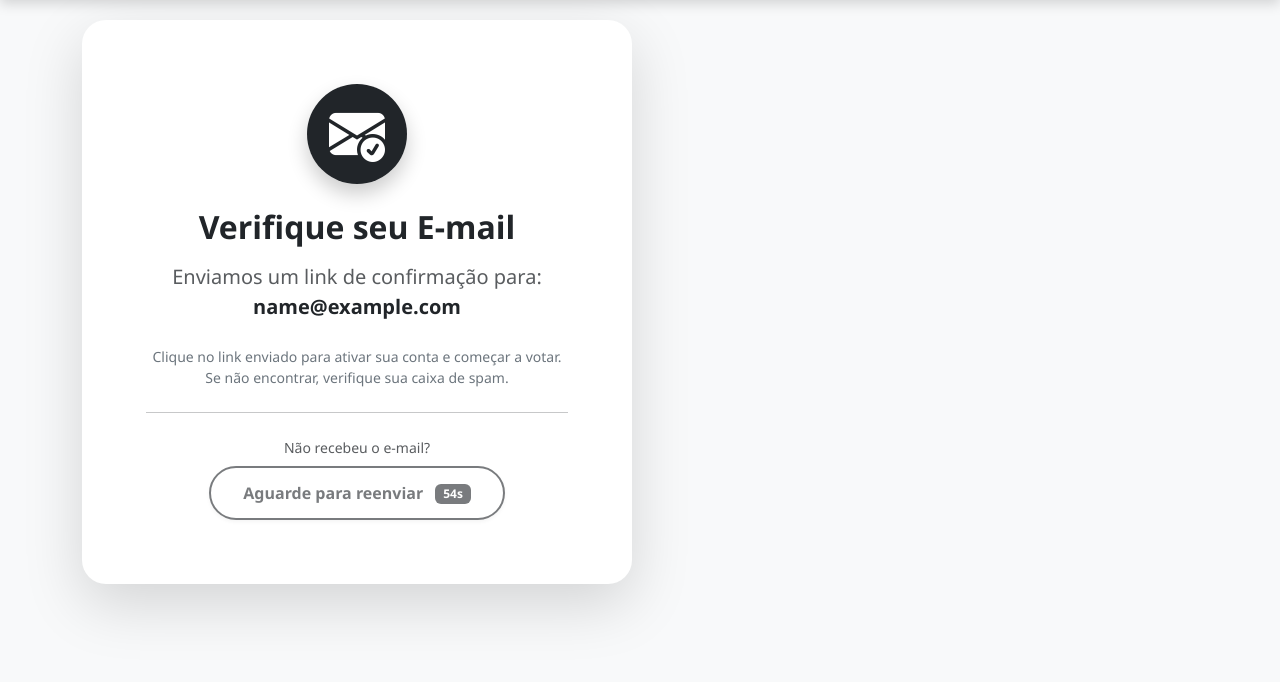
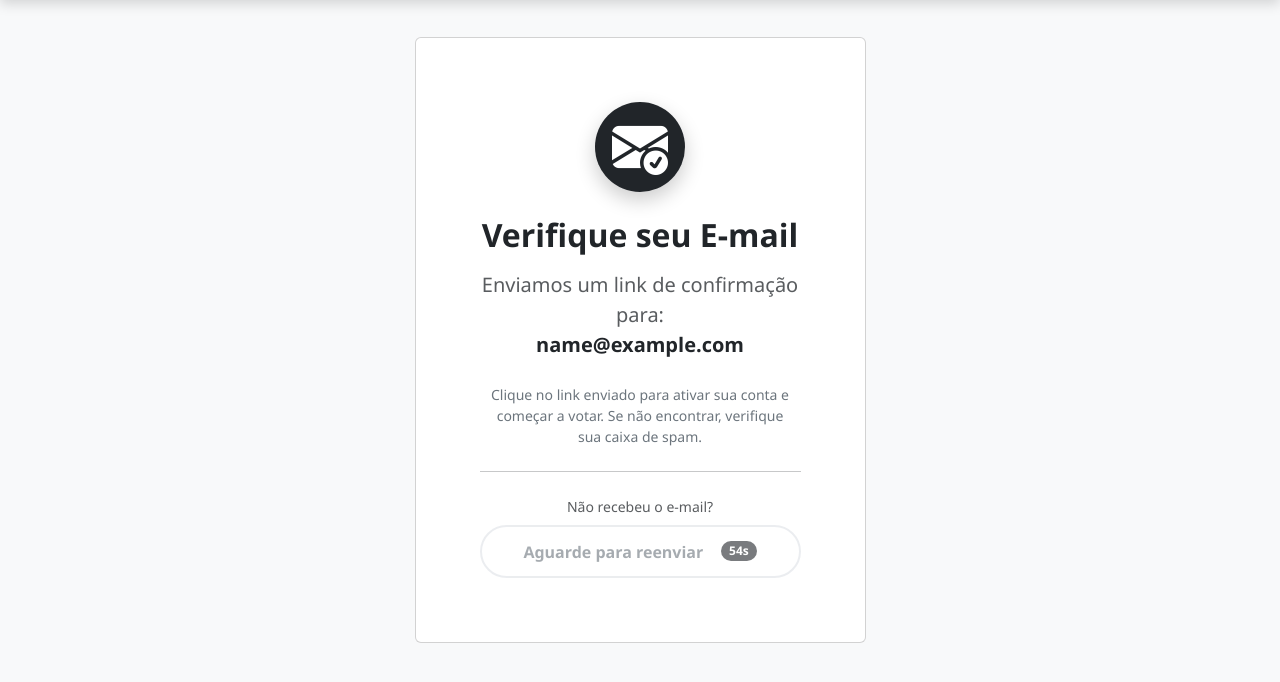
Before and after one commit to AprendendoLinux/enquetes, a FastAPI app: template app/templates/register_success.html in a window 1280 px wide. Shown: the part 80-762 px from the top of the page. Run offline with FastAPI, Linux system fonts and the light colour scheme; the template is opened without the code that fills it: most values are stand-ins (such as "Sample title", 1, 10 or a date in 2020); parts of the project's set-up code (start-up, migrations or seed data) failed here and were passed over.

Commit message:
Alterado em 29/01/2026 às 14h:15m

```diff
--- a/app/templates/register_success.html
+++ b/app/templates/register_success.html
@@ -4,73 +4,80 @@
 
 {% block extra_css %}
 <style>
-    /* --- 1. LAYOUT CENTRALIZADO (Mesma lógica do Registro) --- */
-    .success-wrapper {
-        display: flex;
-        justify-content: center;
-        align-items: center;
-        /* Garante centralização visual descontando o topo fixo */
-        min-height: calc(90vh - 100px);
-        padding-bottom: 40px;
-    }
-
-    /* --- 2. CARD ESTILIZADO --- */
+    /* --- CARD ESTILIZADO --- */
     .card-msg {
         border: none;
         border-radius: 24px;
-        box-shadow: 0 20px 60px rgba(0,0,0,0.15); /* Sombra mais suave e elegante */
-        max-width: 550px;
-        width: 100%;
+        box-shadow: 0 25px 50px -12px rgba(0,0,0,0.15);
         background: #fff;
         overflow: hidden;
     }
 
     .icon-circle {
-        width: 100px;
-        height: 100px;
-        background: #212529; /* Fundo escuro (Preto/Dark) */
+        width: 90px;
+        height: 90px;
+        background: #212529; /* Preto */
         color: #fff;
         border-radius: 50%;
         display: flex;
         align-items: center;
         justify-content: center;
         margin: 0 auto 1.5rem auto;
-        transition: transform 0.3s ease;
-        box-shadow: 0 10px 20px rgba(0,0,0,0.2);
+        box-shadow: 0 8px 20px rgba(0,0,0,0.2);
     }
-    .icon-circle:hover { transform: scale(1.05); }
+    .icon-circle:hover { transform: scale(1.05); transition: transform 0.3s; }
 
-    /* --- 3. BOTÕES PRETOS (DARK THEME) --- */
+    /* --- BOTÕES DARK --- */
     .btn-resend {
         border-radius: 50px;
         padding: 0.8rem 2rem;
-        font-weight: 600;
-        transition: all 0.2s;
+        font-weight: 700;
+        transition: all 0.3s ease;
         border-width: 2px;
+        display: flex;
+        align-items: center;
+        justify-content: center;
+        gap: 10px;
     }
 
+    /* Estado desabilitado */
     .timer-disabled {
         opacity: 0.6;
         cursor: not-allowed;
         pointer-events: none;
+        background-color: transparent !important;
+        color: #6c757d !important;
+        border-color: #dee2e6 !important;
+        box-shadow: none !important;
     }
 
-    /* Ajuste Mobile */
+    /* --- POSICIONAMENTO --- */
+
+    /* Desktop: Centralizado verticalmente */
+    .row-center {
+        min-height: 80vh;
+    }
+
+    /* Mobile: Ajuste fino para afastar do topo */
     @media (max-width: 991.98px) {
-        .success-wrapper {
-            min-height: auto;
-            margin-top: 40px;
-            display: block;
+        .row-center {
+            min-height: auto !important;
+            /* AQUI ESTÁ O AJUSTE: Margem positiva para afastar do topo */
+            margin-top: 30px;
+            padding-bottom: 40px;
         }
-        .card-msg { margin: 0 auto; }
     }
 </style>
 {% endblock %}
 
 {% block content %}
-<div class="success-wrapper">
+<div class="row justify-content-center align-items-center row-center">
+
+    <div class="col-md-8 col-lg-6 col-xl-5">
+
         <div class="card card-msg text-center p-4 p-md-5">
           <div class="card-body">
+
               <div class="icon-circle mb-4">
                 <i class="bi bi-envelope-check-fill display-4"></i>
               </div>
@@ -82,24 +89,26 @@
                 <strong class="text-dark">{{ email }}</strong>
               </p>
 
-          <p class="text-secondary small mb-4">
+              <p class="text-secondary small mb-4 px-2">
                 Clique no link enviado para ativar sua conta e começar a votar.
                 Se não encontrar, verifique sua caixa de spam.
               </p>
 
               <hr class="my-4 opacity-10">
 
-          <div class="d-flex flex-column align-items-center">
+              <div class="d-flex flex-column align-items-center w-100">
                   <p class="small text-muted mb-2">Não recebeu o e-mail?</p>
 
-              <button type="button" id="btnResend" class="btn btn-outline-dark btn-resend timer-disabled shadow-sm">
+                  <button type="button" id="btnResend" class="btn btn-outline-dark btn-resend w-100 shadow-sm">
                      <span id="btnText">Aguarde para reenviar</span>
-                 <span id="timerBadge" class="badge bg-dark ms-2">60s</span>
+                     <span id="timerBadge" class="badge bg-dark rounded-pill ms-2">60s</span>
                   </button>
 
                   <div id="feedbackMsg" class="mt-3 small fw-bold" style="display: none;"></div>
               </div>
           </div>
+        </div>
+
     </div>
 </div>
 {% endblock %}
@@ -111,24 +120,37 @@
         const btnText = document.getElementById('btnText');
         const timerBadge = document.getElementById('timerBadge');
         const feedbackMsg = document.getElementById('feedbackMsg');
-        const userEmail = "{{ email }}"; // Pega do Jinja2
+        const userEmail = "{{ email }}";
 
-        let timeLeft = 60; // Tempo em segundos
+        let countdownInterval;
 
-        // Inicia o contador
-        const countdown = setInterval(() => {
+        function startCooldown() {
+            let timeLeft = 60;
+
+            // Trava visualmente
+            btnResend.classList.add('timer-disabled');
+            btnResend.classList.remove('btn-dark');
+            btnResend.classList.add('btn-outline-dark');
+
+            btnText.textContent = "Aguarde para reenviar";
+            timerBadge.style.display = "inline-block";
+            timerBadge.textContent = timeLeft + "s";
+
+            if (countdownInterval) clearInterval(countdownInterval);
+
+            countdownInterval = setInterval(() => {
                 timeLeft--;
                 timerBadge.textContent = timeLeft + 's';
 
                 if (timeLeft <= 0) {
-                clearInterval(countdown);
+                    clearInterval(countdownInterval);
                     enableButton();
                 }
             }, 1000);
+        }
 
         function enableButton() {
             btnResend.classList.remove('timer-disabled');
-            // Troca visual para botão sólido preto quando ativo
             btnResend.classList.remove('btn-outline-dark');
             btnResend.classList.add('btn-dark');
 
@@ -136,19 +158,16 @@
             timerBadge.style.display = 'none';
         }
 
-        function disableButton() {
+        // Inicia contagem ao carregar a página
+        startCooldown();
+
+        btnResend.addEventListener('click', function() {
+            if (btnResend.classList.contains('timer-disabled')) return;
+
             btnResend.classList.add('timer-disabled');
             btnText.textContent = "Enviando...";
-        }
-
-        // Lógica de Reenvio Real
-        btnResend.addEventListener('click', function() {
-            if (timeLeft > 0) return; // Segurança extra
-
-            disableButton();
             feedbackMsg.style.display = 'none';
 
-            // Dados para envio
             const formData = new FormData();
             formData.append('email', userEmail);
 
@@ -159,14 +178,14 @@
             .then(response => response.json())
             .then(data => {
                 feedbackMsg.style.display = 'block';
+
                 if (data.status === 'success') {
                     feedbackMsg.className = 'mt-3 small fw-bold text-success';
                     feedbackMsg.innerHTML = '<i class="bi bi-check-circle me-1"></i> ' + data.message;
-                    btnText.textContent = "E-mail Enviado!";
+                    startCooldown(); // Reinicia o loop
                 } else {
                     feedbackMsg.className = 'mt-3 small fw-bold text-danger';
                     feedbackMsg.textContent = data.message;
-                    // Reabilita se der erro para tentar de novo
                     enableButton();
                 }
             })
```
Lines whose indentation alone changed are shown as unchanged.
